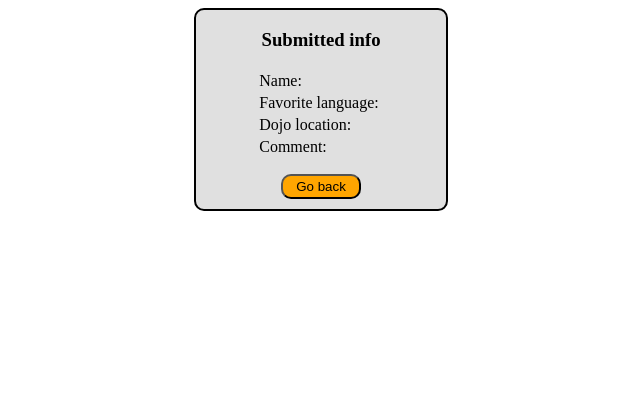
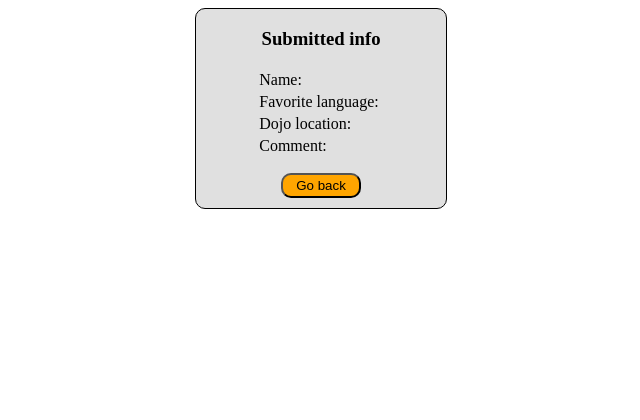
Before and after one commit to Redmag777/Dojo-Survey, a Flask app: page /result in a window 1280 px wide. Shown: the top 420 px of the page, without its empty margins (319-959 px from the left). Run offline with Flask 2, Linux system fonts and the light colour scheme.

Commit message:
dojo survey

```diff
--- a/dojo_survey/static/style.css
+++ b/dojo_survey/static/style.css
@@ -2,7 +2,7 @@
     width: 250px;
     height: auto;
     background-color: rgba(128, 128, 128, 0.249);
-    border: solid black 2px;
+    border: solid black 1px;
     border-radius: 10px;
 }
 .list{
```
